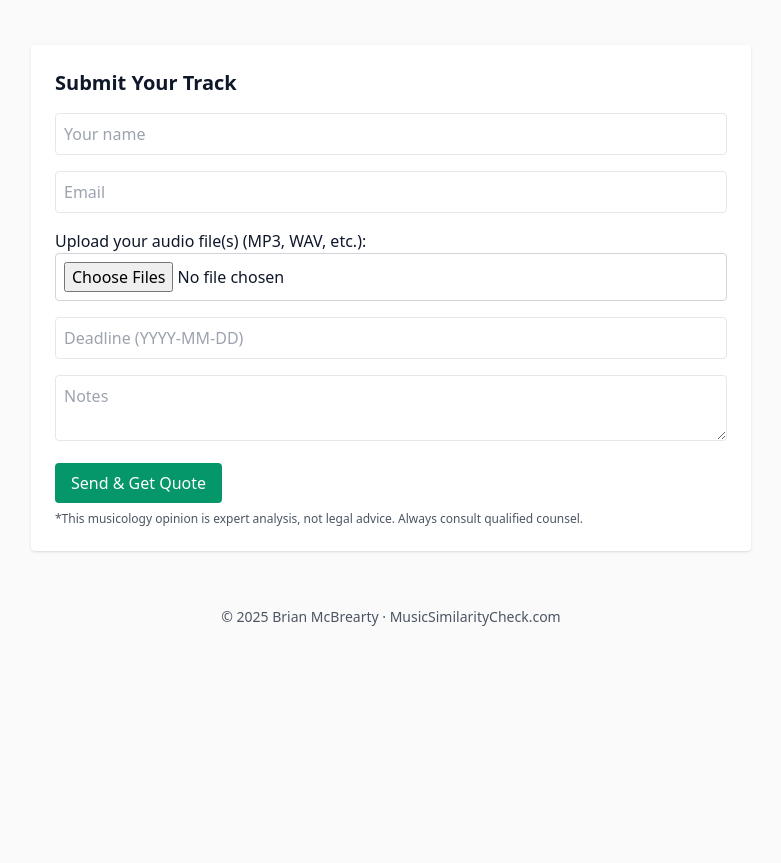
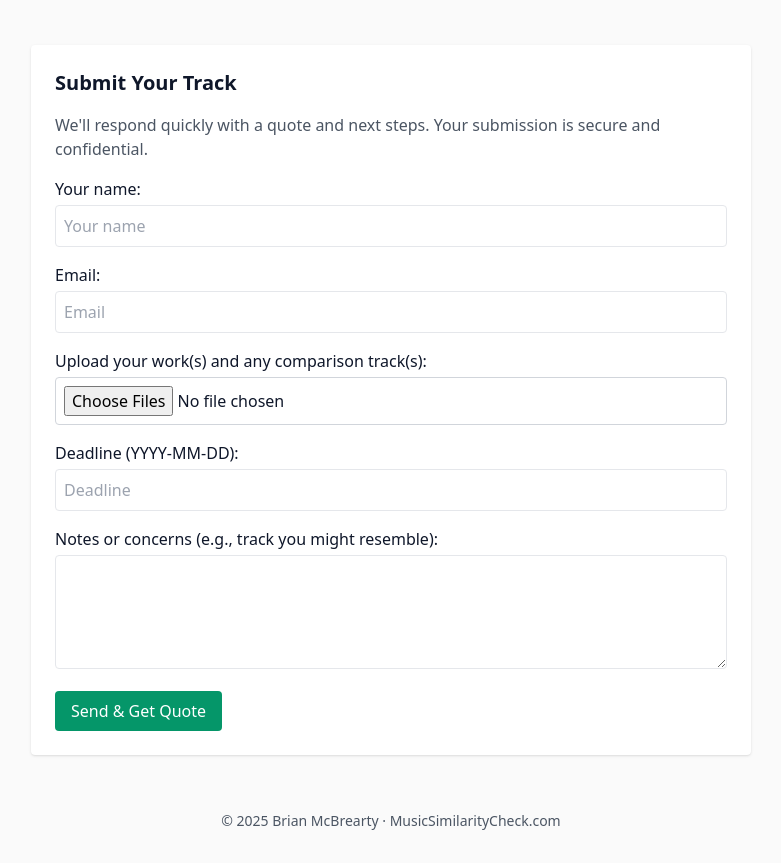
Before and after one commit to madbulk/MusicSimilarityCheck, a plain HTML site: page index.html in a window 1280 px wide. Shown: the part 739-1602 px from the top of the page, without its empty margins (249-1030 px from the left). Before the commit the page ends 1398 px from the top, so only its background shows below. Drawn offline with nearby package versions, Linux system fonts and the light colour scheme.

Commit message:
Update index.html

```diff
--- a/index.html
+++ b/index.html
@@ -51,19 +51,40 @@
 <!-- Intake Form -->
 <section id="form" class="rounded bg-white p-6 shadow">
   <h2 class="mb-4 text-xl font-semibold">Submit Your Track</h2>
+  <p class="mb-4 text-gray-600">We'll respond quickly with a quote and next steps. Your submission is secure and confidential.</p>
   <form action="https://formspree.io/f/xkgzodoq" method="POST" enctype="multipart/form-data" class="space-y-4">
-        <input name="name" placeholder="Your name" required class="w-full rounded border p-2">
-        <input type="email" name="_replyto" placeholder="Email" required class="w-full rounded border p-2">
+
+    <input type="hidden" name="_subject" value="New Submission: Music Similarity Check">
+
     <div>
-          <label for="audio-files">Upload your audio file(s) (MP3, WAV, etc.):</label>
-          <input type="file" id="audio-files" name="audio-files" accept="audio/*" multiple required class="w-full border border-gray-300 p-2 rounded">
+      <label for="name" class="block font-medium mb-1">Your name:</label>
+      <input id="name" name="name" placeholder="Your name" required class="w-full rounded border p-2">
     </div>
-        <input name="deadline" placeholder="Deadline (YYYY-MM-DD)" required class="w-full rounded border p-2">
-        <textarea name="notes" placeholder="Notes" class="w-full rounded border p-2"></textarea>
+
+    <div>
+      <label for="_replyto" class="block font-medium mb-1">Email:</label>
+      <input type="email" id="_replyto" name="_replyto" placeholder="Email" required class="w-full rounded border p-2">
+    </div>
+
+    <div>
+      <label for="audio-files" class="block font-medium mb-1">Upload your work(s) and any comparison track(s):</label>
+      <input type="file" id="audio-files" name="audio-files[]" accept="audio/*" multiple required class="w-full border border-gray-300 p-2 rounded">
+    </div>
+
+    <div>
+      <label for="deadline" class="block font-medium mb-1">Deadline (YYYY-MM-DD):</label>
+      <input id="deadline" name="deadline" placeholder="Deadline" required class="w-full rounded border p-2">
+    </div>
+
+    <div>
+      <label for="notes" class="block font-medium mb-1">Notes or concerns (e.g., track you might resemble):</label>
+      <textarea id="notes" name="notes" rows="4" class="w-full rounded border p-2"></textarea>
+    </div>
+
     <button type="submit" class="rounded bg-emerald-600 px-4 py-2 text-white">Send &amp; Get Quote</button>
   </form>
-      <p class="mt-2 text-xs text-gray-600">*This musicology opinion is expert analysis, not legal advice. Always consult qualified counsel.</p>
 </section>
+
   </main>
 
   <footer class="py-8 text-center text-sm text-gray-600">© 2025 Brian McBrearty · MusicSimilarityCheck.com</footer>
```
Lines whose indentation alone changed are shown as unchanged.
